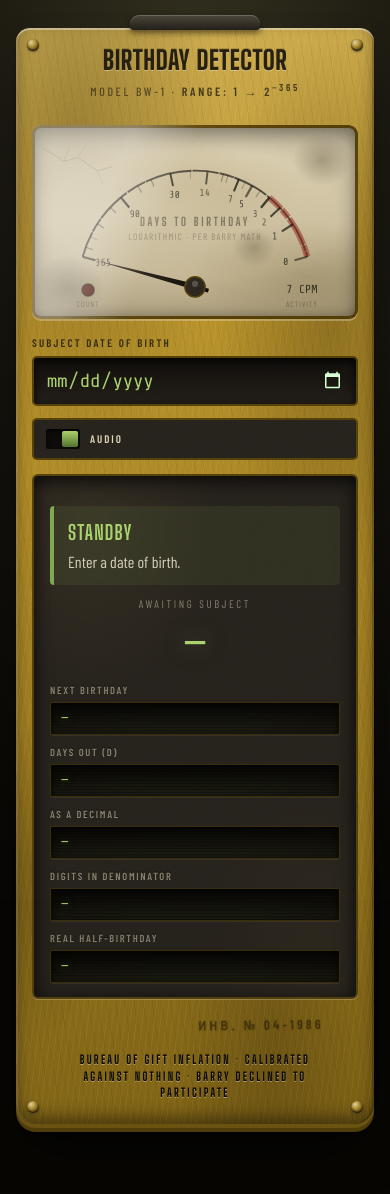
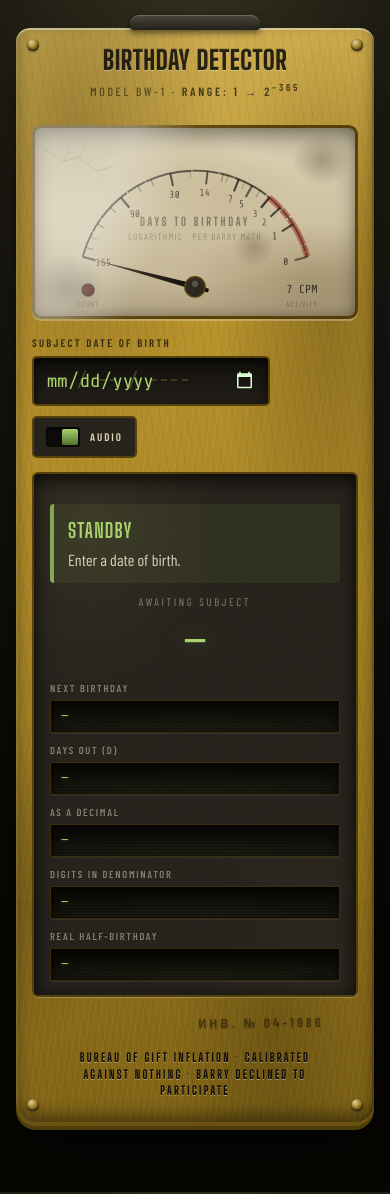
Before and after one commit to ahecht/ahecht.github.io, a Jekyll site: the page barry/index.html, which Jekyll copies as it is, in a window 390 px wide. Built offline with Jekyll 4.4.1, drawn with Linux system fonts in a browser that asks for light colours.

Commit message:
Fix the date field on iOS: visible empty state, content-width on mobile
iOS applies its own metrics to date inputs unless appearance is reset,
which stretched the field and left the value outside the painted box, so
the control read as an empty black slab. Resets appearance, pins a 48px
min-height for the tap target, and aligns the value through
::-webkit-date-and-time-value and ::-webkit-datetime-edit.

iOS also draws nothing at all in an empty date field - there is no
mm/dd/yyyy the way desktop Chrome shows one - so a stand-in placeholder
is painted from the wrapper and toggled by the script on the field's
value. On mobile both controls now size to their content instead of
spanning the panel as full-width bars.

Co-Authored-By: Claude Opus 5 (1M context) <noreply@anthropic.com>
Claude-Session: https://claude.ai/code/session_01HNcNgo6iCjBDEABU2X3JA7

```diff
--- a/barry/index.html
+++ b/barry/index.html
@@ -156,9 +156,27 @@ input[type=date]{
   background:linear-gradient(180deg,#100e0b,#221d17);
   border:2px solid #54400a;border-radius:5px;
   box-shadow:inset 0 3px 9px rgba(0,0,0,.8);
+  /* iOS sizes date inputs on its own metrics unless appearance is reset, which is
+     what stretched the field and pushed the value out of the visible box */
+  -webkit-appearance:none;appearance:none;
+  min-height:48px;
 }
+input[type=date]::-webkit-date-and-time-value{text-align:left;margin:0;line-height:normal}
+input[type=date]::-webkit-datetime-edit{padding:0;line-height:normal}
 input[type=date]::-webkit-calendar-picker-indicator{filter:invert(1) sepia(1) saturate(4) hue-rotate(45deg);cursor:pointer}
 :focus-visible{outline:3px solid #17140e;outline-offset:2px}
+
+/* iOS shows nothing at all in an empty date field, so stand in for the missing
+   placeholder; .empty is toggled from the script */
+.datewrap{position:relative;display:block}
+.datewrap::after{
+  content:attr(data-ph);
+  position:absolute;left:14px;top:0;bottom:0;
+  display:none;align-items:center;pointer-events:none;
+  font-family:'Share Tech Mono',monospace;font-size:19px;
+  color:rgba(168,209,106,.3);
+}
+.datewrap.empty::after{display:flex}
 
 .switch{
   display:flex;align-items:center;gap:10px;cursor:pointer;user-select:none;
@@ -272,7 +290,10 @@ dl{margin:0}
 
 @media (max-width:520px){
   .plate{padding:4px 6px 12px}
-  .controls{grid-template-columns:1fr}
+  /* stacked, but sized to content so neither control reads as a full-width slab */
+  .controls{grid-template-columns:1fr;justify-items:start;gap:10px}
+  .datewrap{width:max-content}
+  input[type=date]{width:auto;min-width:12.5em}
   .row{grid-template-columns:1fr;gap:5px}
   .row dd{text-align:left}
 }
@@ -339,7 +360,7 @@ dl{margin:0}
   <div class="controls">
     <div>
       <label class="cap" for="dob">Subject date of birth</label>
-      <input type="date" id="dob">
+      <span class="datewrap" data-ph="-- / -- / ----"><input type="date" id="dob"></span>
     </div>
     <div class="switch on" id="audio" role="switch" aria-checked="true" tabindex="0">
       <div class="track"><div class="knob"></div></div>
```
Also changed, not shown: other parts of barry/index.html (+7 -0 lines).
